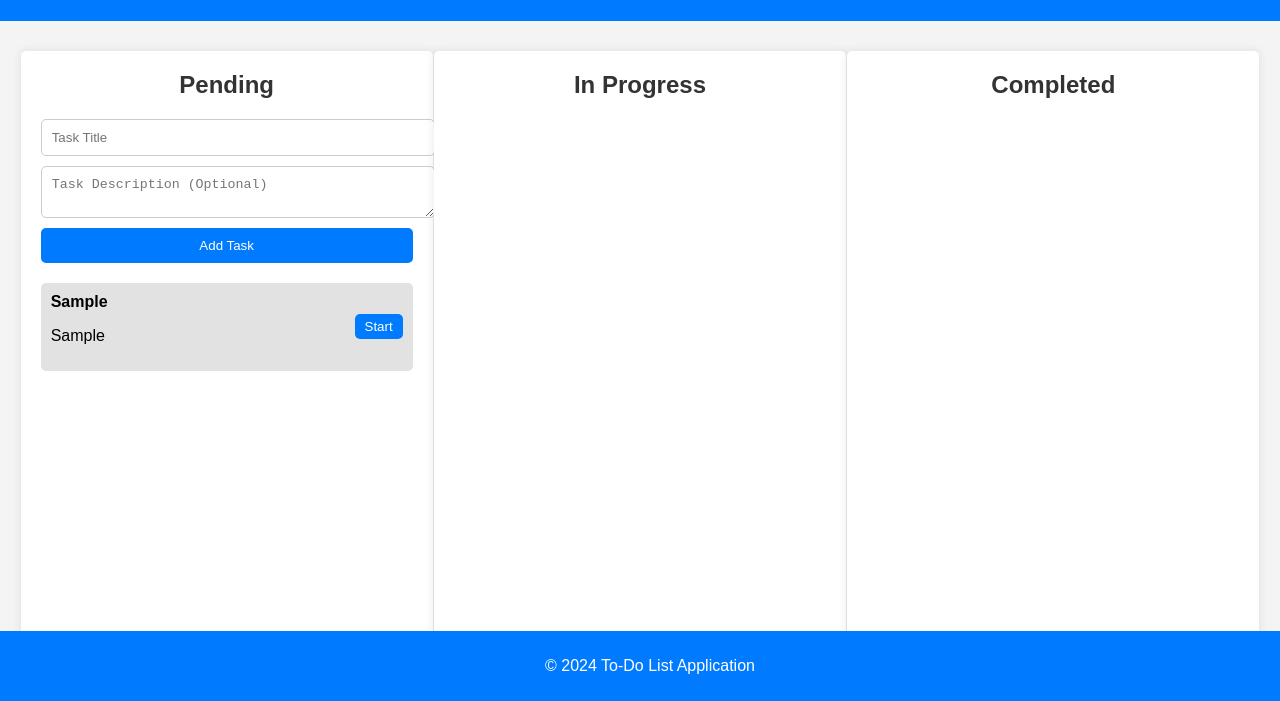
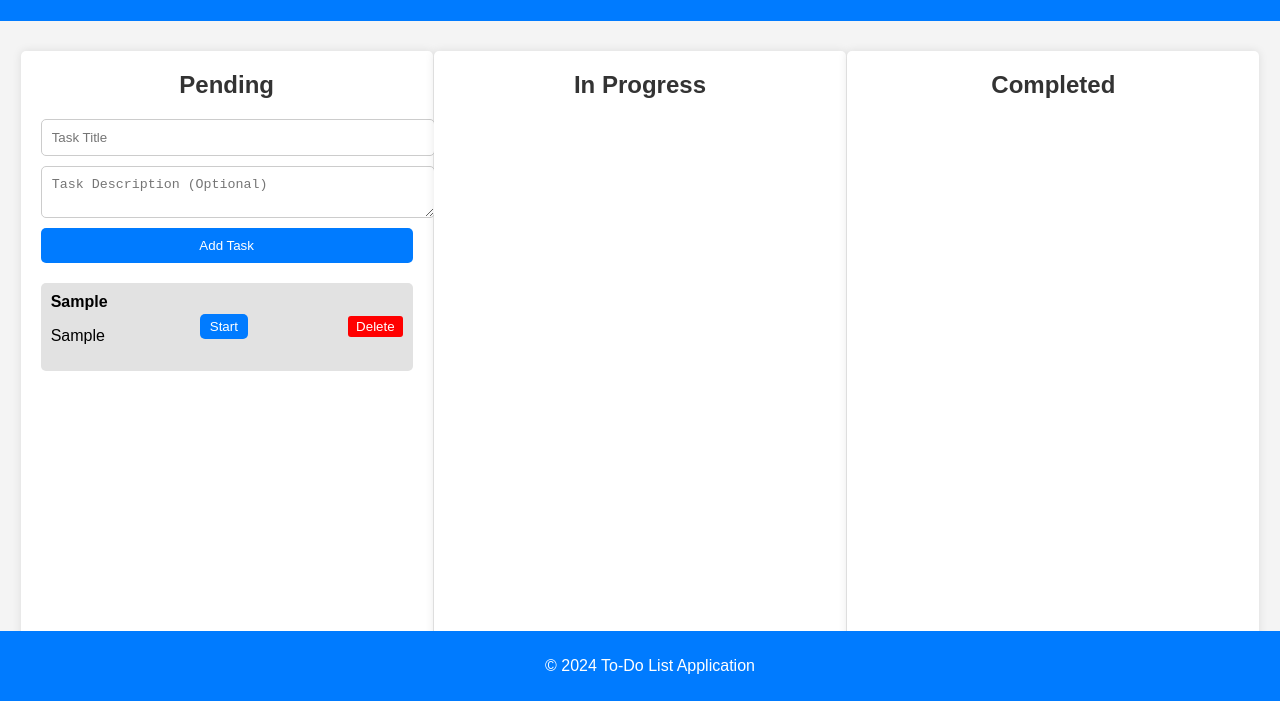
Before and after one commit to Nagaraj2002/Dynamic-To-Do-List-Creation, a website: page index.html in a window 1280 px wide. Both pictures are taken after typing "Sample", "Sample" into the empty fields and a click on the button "Add Task". Shown: the part 99-800 px from the top of the page. Drawn offline with Linux system fonts and the light colour scheme.

Commit message:
Adding Delete button , so that we can delete which are created accidently

```diff
--- a/script.js
+++ b/script.js
@@ -38,6 +38,7 @@ document.addEventListener('DOMContentLoaded', () => {
         `;
 
         addButton(task, section);
+        addDeleteButton(task);
 
         // Add drag and drop event listeners to the task element
         task.addEventListener('dragstart', () => {
@@ -64,6 +65,18 @@ document.addEventListener('DOMContentLoaded', () => {
             button.addEventListener('click', () => moveTask(task, 'completed'));
         }
         task.appendChild(button);
+    }
+
+    // Function to add a delete button to a task element
+    function addDeleteButton(task) {
+        const deleteButton = document.createElement('button');
+        deleteButton.innerText = 'Delete';
+        deleteButton.classList.add('delete');
+        deleteButton.addEventListener('click', () => {
+            task.remove();
+            saveTasks();
+        });
+        task.appendChild(deleteButton);
     }
 
     // Function to move a task to a different section
@@ -157,10 +170,11 @@ document.addEventListener('DOMContentLoaded', () => {
     // Function to update a task's button and move it to the appropriate section
     function updateTask(task, section) {
         // Remove existing buttons
-        const button = task.querySelector('button');
+        const button = task.querySelector('button:not(.delete)');
         if (button) button.remove();
 
         addButton(task, section);
+        addDeleteButton(task);
 
         if (section === 'pending') {
             pendingTasks.appendChild(task);
--- a/styles.css
+++ b/styles.css
@@ -109,3 +109,13 @@ button:hover {
 .task.dragging {
     opacity: 0.5;
 }
+/* Add this CSS for delete button */
+.task button.delete {
+    background-color: red;
+    color: white;
+    border: none;
+    padding: 0.2rem 0.5rem;
+    border-radius: 3px;
+    cursor: pointer;
+    margin-left: 0.5rem;
+}
```
